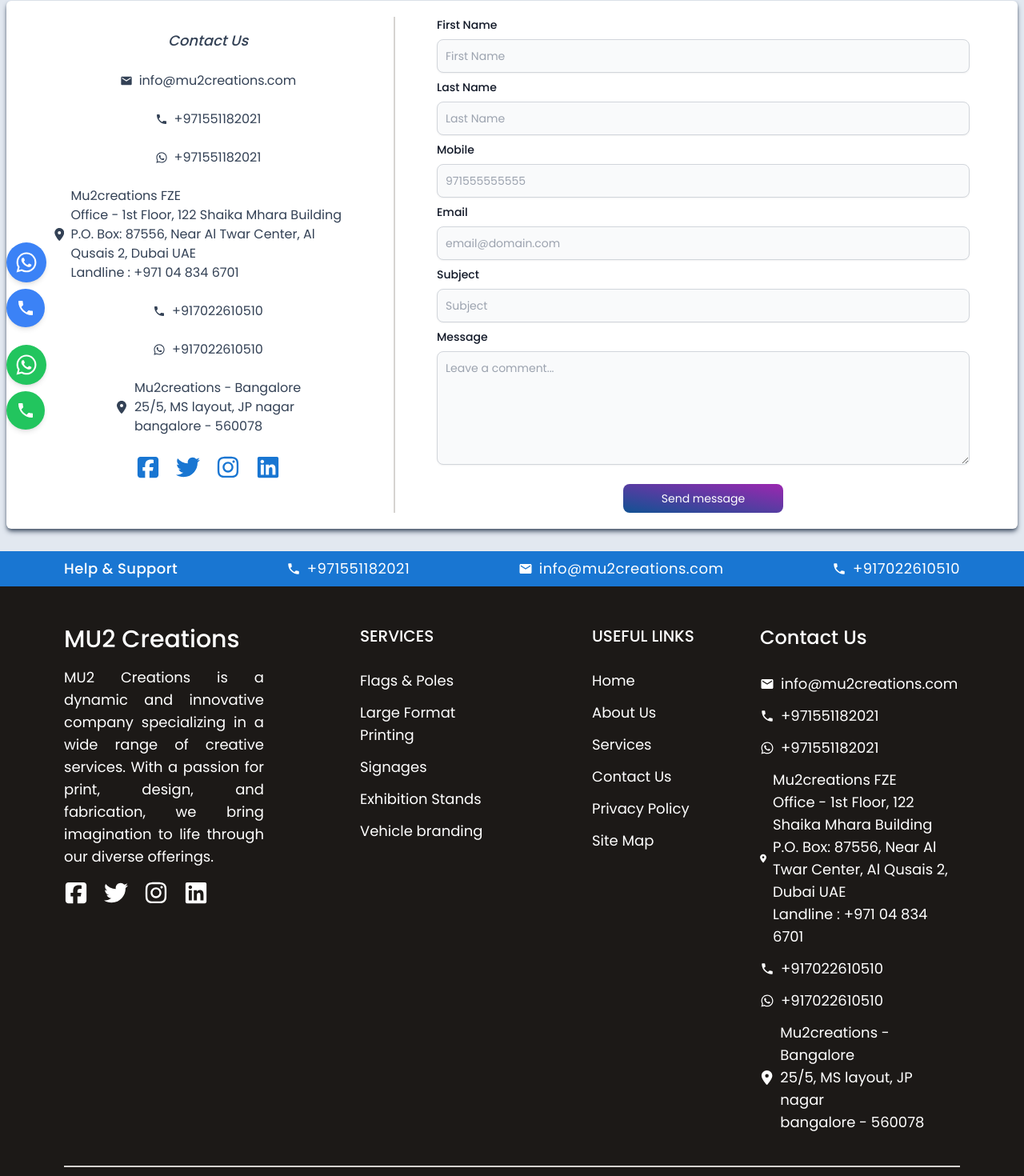
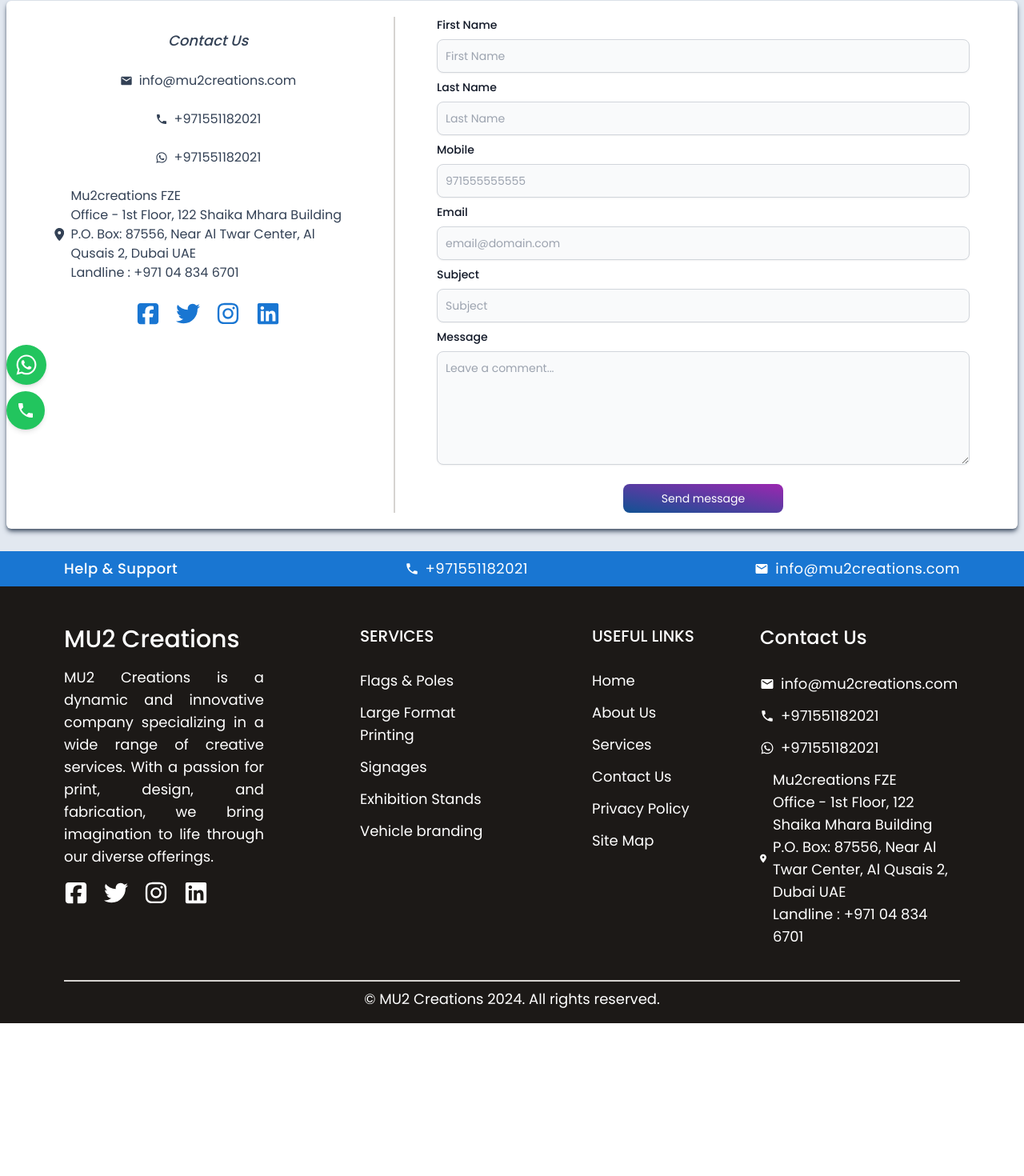
Before and after one commit to pradeepm93969/mu2-creations-nextjs, a Next.js app: page /contact-us in a window 1280 px wide. Shown: the part 239-1709 px from the top of the page at 80% size. After the commit the page ends 1518 px from the top, so only its background shows below. Built offline with nearby package versions, Linux system fonts and the light colour scheme.

Commit message:
comment indian items

```diff
--- a/src/app/(web)/layout.js
+++ b/src/app/(web)/layout.js
@@ -41,8 +41,8 @@
           <Header />
           {children}
           <Footer />
-          <IndianWhatsapp isSticky={true} />
-          <IndianPhone isSticky={true} />
+          {/* <IndianWhatsapp isSticky={true} />
+          <IndianPhone isSticky={true} /> */}
           <UAEWhatsapp isSticky={true} />
           <UAEPhone isSticky={true} />
           <ScrollToTop />
--- a/src/components/ContactUs/ContactUsForm.js
+++ b/src/components/ContactUs/ContactUsForm.js
@@ -35,9 +35,9 @@
             <UAEPhone />
             <UAEWhatsapp />
             <UAEAddress />
-            <IndianPhone />
+            {/* <IndianPhone />
             <IndianWhatsapp />
-            <IndianAddress />
+            <IndianAddress /> */}
             <div className="text-primary-main pb-4">
               <Social />
             </div>
--- a/src/components/Footer/Footer.js
+++ b/src/components/Footer/Footer.js
@@ -18,7 +18,7 @@
           <div className="hidden md:block font-medium">Help & Support</div>
           <UAEPhone />
           <Email />
-          <IndianPhone />
+          {/* <IndianPhone /> */}
         </div>
       </div>
 
@@ -63,9 +63,9 @@
               <UAEPhone />
               <UAEWhatsapp />
               <UAEAddress />
-              <IndianPhone />
+              {/* <IndianPhone />
               <IndianWhatsapp />
-              <IndianAddress />
+              <IndianAddress /> */}
             </div>
           </div>
           <div className="text-center text-md py-2">
--- a/src/components/Header/HeaderMenu.js
+++ b/src/components/Header/HeaderMenu.js
@@ -131,9 +131,9 @@
           <div className="mt-auto border-t-2 w-full flex flex-col gap-6 py-6 text-xl">
             <Email />
             <UAEPhone />
-            <IndianPhone />
+            {/* <IndianPhone /> */}
             <UAEWhatsapp />
-            <IndianWhatsapp />
+            {/* <IndianWhatsapp /> */}
           </div>
         </div>
       </div>
@@ -155,15 +155,15 @@
           <div className="hidden lg:flex font-normal text-[12px] lg:text-lg">
             <UAEPhone />
           </div>
-          <div className="hidden lg:flex font-normal text-[12px] lg:text-lg">
+          {/* <div className="hidden lg:flex font-normal text-[12px] lg:text-lg">
             <IndianPhone />
-          </div>
+          </div> */}
           <div className="hidden xl:flex font-normal text-[12px] lg:text-lg">
             <Email />
           </div>
-          {/* <div className="hidden lg:flex font-normal text-[12px] lg:text-lg">
+          <div className="hidden lg:flex font-normal text-[12px] lg:text-lg">
             <UAEWhatsapp />
-          </div> */}
+          </div>
           {/* <div className="hidden lg:flex font-normal text-[12px] lg:text-lg">
             <IndianWhatsapp />
           </div> */}
```
